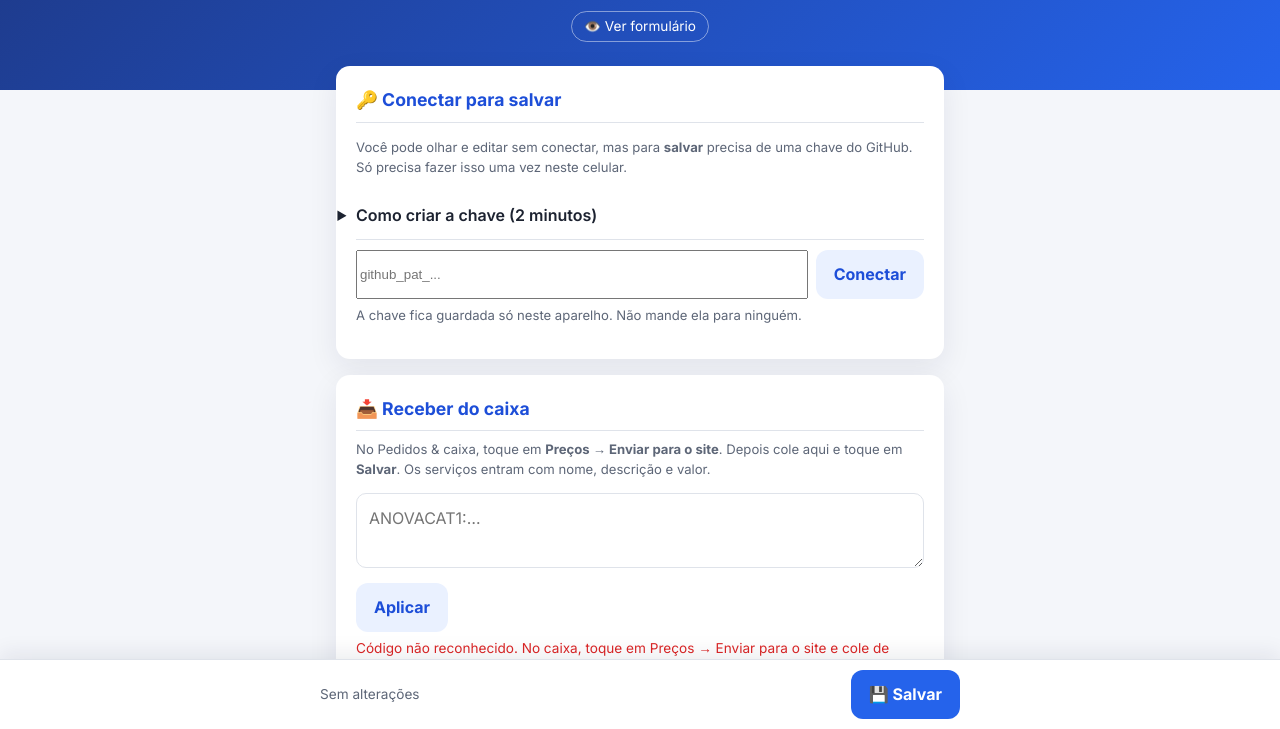
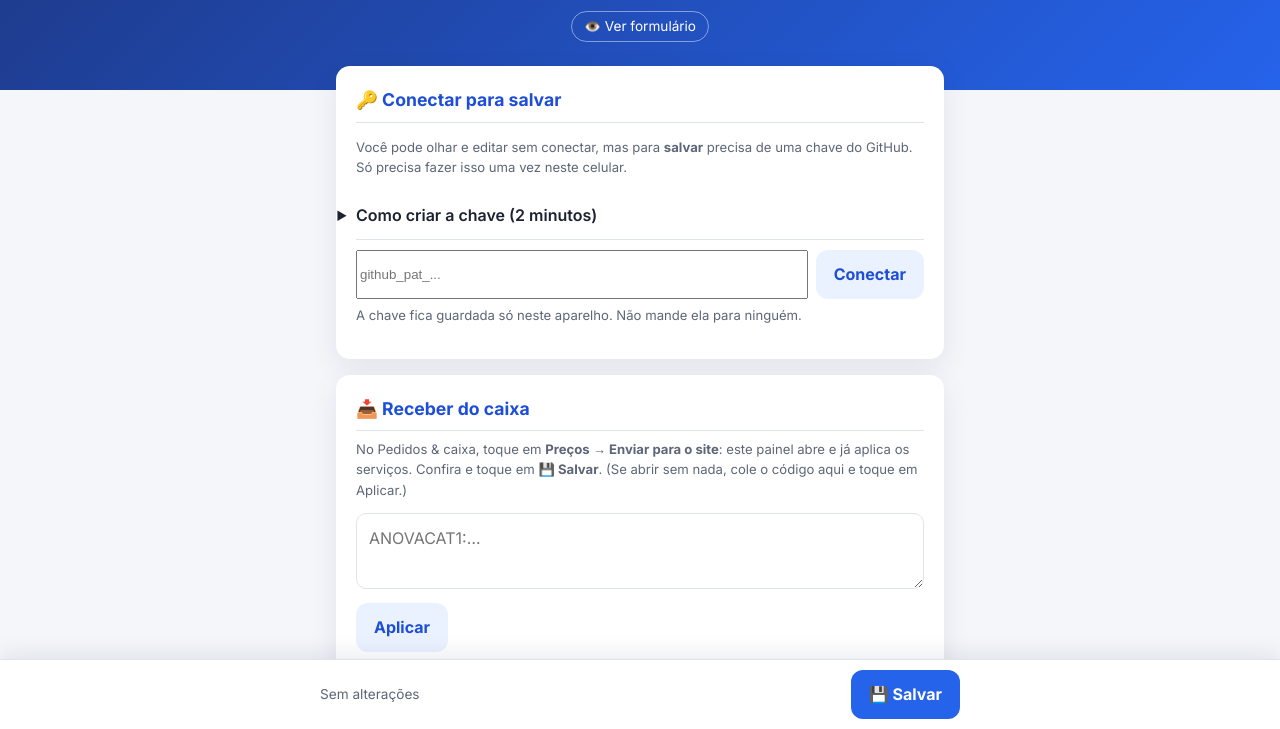
Before and after one commit to aln244vr/formulario-reparo-iphone, a plain HTML site: page admin.html in a window 1280 px wide. Both pictures are taken after a click on the button "Aplicar". Shown: the part 71-800 px from the top of the page. Drawn offline with Linux system fonts and the light colour scheme.

Commit message:
Painel: o caixa abre o painel já com os serviços, sem colar código
O caixa passa o código ANOVACAT1 no endereço do painel e ele aplica
sozinho ao carregar. O campo de colar continua, agora aceitando
dois-pontos japonês, espaços e quebras no meio, traços trocados e
código sem prefixo; se falhar, mostra quantos caracteres leu.

Co-Authored-By: Claude Opus 5.5 <noreply@anthropic.com>
Claude-Session: https://claude.ai/code/session_01Q19BGiC1q6DcnS9eJxQs4z

```diff
--- a/admin.html
+++ b/admin.html
@@ -102,7 +102,7 @@
   <!-- Receber do caixa -->
   <section class="card" id="caixa">
     <h2>📥 Receber do caixa</h2>
-    <p class="hint" style="margin-top:-6px">No Pedidos &amp; caixa, toque em <b>Preços → Enviar para o site</b>. Depois cole aqui e toque em <b>Salvar</b>. Os serviços entram com nome, descrição e valor.</p>
+    <p class="hint" style="margin-top:-6px">No Pedidos &amp; caixa, toque em <b>Preços → Enviar para o site</b>: este painel abre e já aplica os serviços. Confira e toque em <b>💾 Salvar</b>. (Se abrir sem nada, cole o código aqui e toque em Aplicar.)</p>
     <textarea id="caixa-code" rows="2" placeholder="ANOVACAT1:…" autocomplete="off" autocorrect="off" autocapitalize="off" spellcheck="false"></textarea>
     <div class="row" style="margin-top:8px"><button type="button" class="btn btn-ghost shrink" id="caixa-go">Aplicar</button></div>
     <div class="msg" id="caixa-msg"></div>
@@ -198,6 +198,13 @@
     showConn();
     selectTab(tab);
     setDirty(false);
+    // o caixa abre o painel com o código no endereço (#ANOVACAT1:...): aplica sozinho
+    if (/ANOVACAT1/i.test(location.hash)) {
+      $("caixa-code").value = location.hash.slice(1);
+      try { history.replaceState(null, "", location.pathname); } catch (_) {}
+      $("caixa-go").click();
+      $("caixa-msg").scrollIntoView({ block: "center" });
+    }
   }
 
   function showConn() {
@@ -264,17 +271,32 @@
   const CAT2TIPO = { "iPhone": "iphone", "Controle": "controle", "Console": "console" };
   const norm = (x) => String(x || "").normalize("NFD").replace(/[̀-ͯ]/g, "").toLowerCase().replace(/\s+/g, " ").trim();
   const REPARO = /^(troca|reparo|conserto)|drift|bot(a|õ)es$|gatilhos \(|bateria do|conector|diagn|tela|vidro|camera|câmera|face id|agua|água|hdmi|leitor|fonte|hd \/ ssd|limpeza/i;
+  // aceita o código mesmo se o iPhone trocar traços, dois-pontos ou colar espaços/quebras no meio
+  function readCaixaCode(raw) {
+    let t = String(raw || "");
+    try { t = decodeURIComponent(t); } catch (_) {}
+    t = t.normalize("NFKC").replace(/\u2014/g, "--").replace(/[\u2010-\u2013\u2212\u30FC]/g, "-").replace(/\u2026/g, "...");
+    const i = t.search(/ANOVACAT1/i);
+    let body = i >= 0 ? t.slice(i + 9).replace(/^[\s:]+/, "") : t;
+    const dot = body.indexOf("."); if (dot >= 0) body = body.slice(0, dot);
+    body = body.replace(/[^A-Za-z0-9_\-+/]/g, "");
+    if (body.length < 8) return null;
+    try {
+      let b = body.replace(/-/g, "+").replace(/_/g, "/"); while (b.length % 4) b += "=";
+      const d = JSON.parse(new TextDecoder().decode(Uint8Array.from(atob(b), (c) => c.charCodeAt(0))));
+      return d && Array.isArray(d.s) ? d : null;
+    } catch (_) { return null; }
+  }
   $("caixa-go").addEventListener("click", () => {
     const out = $("caixa-msg"), raw = $("caixa-code").value;
     // o iPhone às vezes troca "--" por "—", "-" por "–" ou "..." por "…" ao colar: desfaz isso
-    const fixed = String(raw).replace(/\u2014/g, "--").replace(/[\u2010-\u2013\u2212]/g, "-").replace(/\u2026/g, "...").replace(/[\u200B-\u200D\uFEFF\u00A0]/g, "");
-    const m = /ANOVACAT1\s*:\s*([A-Za-z0-9_\-\s]+)/.exec(fixed);
     const fail = (t) => { out.textContent = t; out.className = "msg err"; };
     if (!cat) return fail("O catálogo ainda está carregando.");
-    if (!m) return fail("Código não reconhecido. No caixa, toque em Preços → Enviar para o site e cole de novo.");
-    let data;
-    try { let b = m[1].replace(/\s+/g, "").replace(/-/g, "+").replace(/_/g, "/"); while (b.length % 4) b += "="; data = JSON.parse(decodeURIComponent(escape(atob(b)))); }
-    catch (_) { return fail("O código veio incompleto. Copie de novo no caixa."); }
+    const data = readCaixaCode(raw);
+    if (!data) {
+      const t = String(raw).trim();
+      return fail("Código não reconhecido (" + t.length + " caracteres, começa com \"" + t.slice(0, 14) + "\"). No caixa, toque em Preços → Enviar para o site: o painel abre e aplica sozinho.");
+    }
     let added = 0, updated = 0;
     (data.s || []).forEach((o) => {
       const k = CAT2TIPO[o.c]; if (!k || !cat.tipos[k]) return;
```
